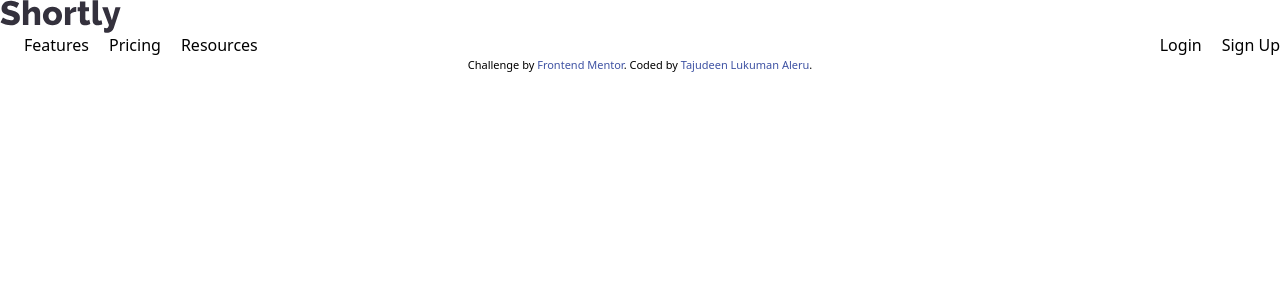
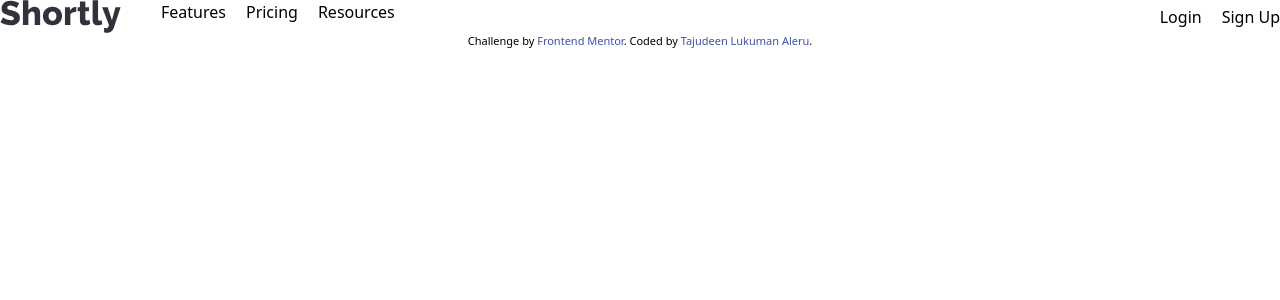
Before and after one commit to mrlukuman/fem-url-shortener, a React (Create React App) app: page / in a window 1280 px wide. Shown: the top 300 px of the page. Built offline with nearby package versions, Linux system fonts and the light colour scheme.

Commit message:
Fix width and margin

```diff
--- a/src/components/Header/Header.jsx
+++ b/src/components/Header/Header.jsx
@@ -5,9 +5,9 @@ import Logo from "../../images/logo.svg";
 
 const Header = () => {
   return (
-    <div className="">
-      <header className="">
-        <div className="logo">
+    <div className="container mx-auto">
+      <header className="flex flec-col justify-between">
+        <div className="logo flex-initial">
           <img src={Logo} alt="logo"></img>
         </div>
 
@@ -17,7 +17,7 @@ const Header = () => {
           <span className="inline-block w-10 h-1.5 bg-black rounded"></span>
         </div>
 
-        <nav className="navbar hidden md:flex justify-between">
+        <nav className="navbar flex-auto hidden md:flex justify-between md:ml-4">
           {/* List of items in the navigation bar */}
           <div className="nav-list">
             <ul className="flex space-x-5 md:ml-6">
```
